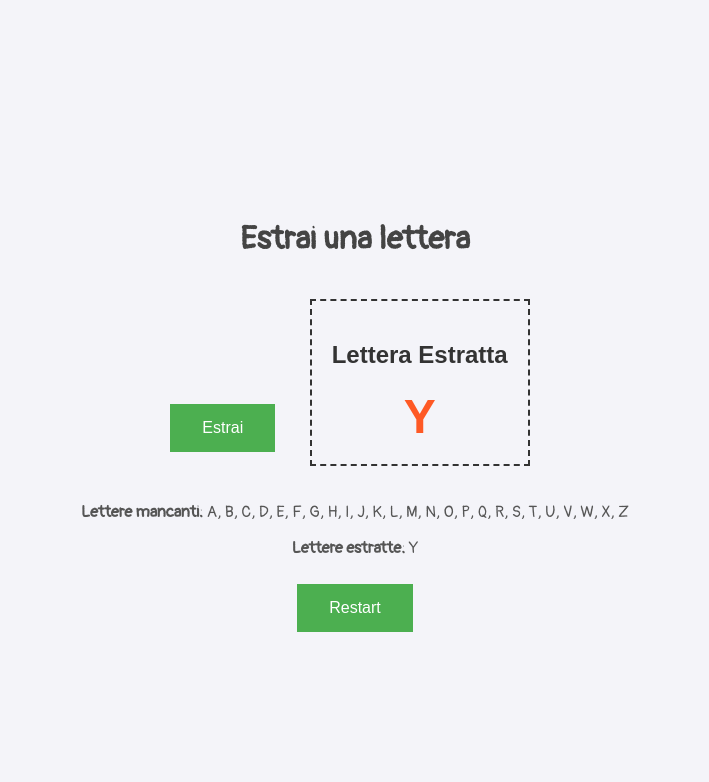
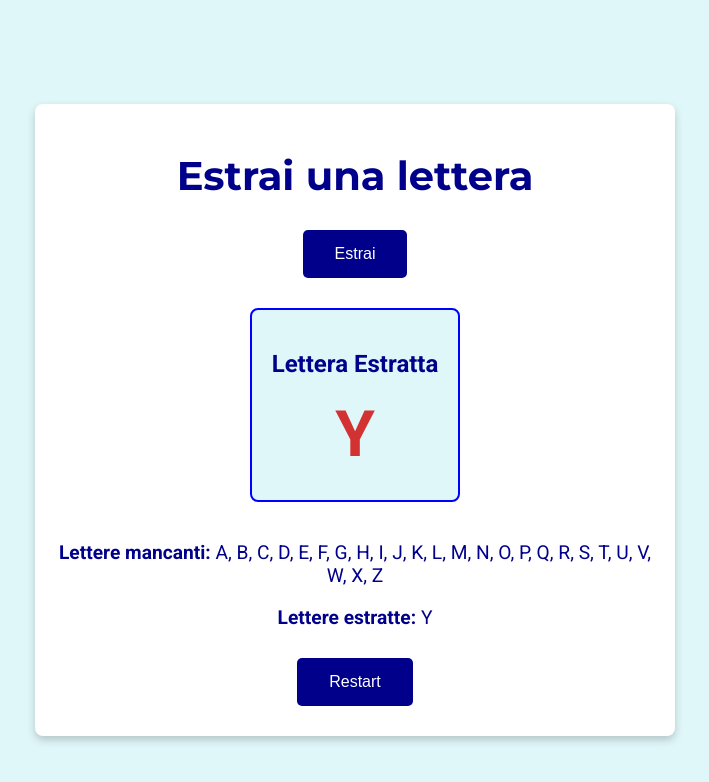
Before and after one commit to Prv2106/Random-Letters-Extractor, a plain HTML site: page index.html in a window 1280 px wide. Both pictures are taken after a click on the button "Estrai". Shown: the whole page, without its empty margins (285-994 px from the left). Drawn offline with Linux system fonts and the light colour scheme; a web font is replaced by a local one.

Commit message:
aggiornamento colori

```diff
--- a/RLE.css
+++ b/RLE.css
@@ -1,29 +1,40 @@
+@import url('https://fonts.googleapis.com/css2?family=Roboto:wght@400;700&family=Montserrat:wght@400;700&display=swap');
+
 body {
-    font-family: 'Proxima Nova', sans-serif;
+    font-family: 'Roboto', sans-serif;
     text-align: center;
-    background-color: #f4f4f9;
-    color: #333;
+    background-color: #e0f7fa;
+    color: darkblue;
     padding: 20px;
+    margin: 0;
     display: flex;
     justify-content: center;
     align-items: center;
     height: 100vh;
-    margin: 0;
 }
 
 .container {
+    display: flex;
+    flex-direction: column;
+    align-items: center;
     width: 100%;
     max-width: 600px;
+    background-color: #ffffff;
+    border-radius: 8px;
+    box-shadow: 0 4px 8px rgba(0, 0, 0, 0.2);
+    padding: 20px;
 }
 
 h1 {
-    font-family: 'Pangolin', cursive;
-    color: #444;
+    font-family: 'Montserrat', sans-serif;
+    color: darkblue;
     margin-bottom: 20px;
+    font-size: 2.5em;
+    font-weight: 700;
 }
 
 button {
-    background-color: #4CAF50;
+    background-color: darkblue;
     color: white;
     border: none;
     padding: 15px 32px;
@@ -33,23 +44,26 @@ button {
     font-size: 16px;
     margin: 10px;
     cursor: pointer;
-    transition: background-color 0.3s ease;
+    border-radius: 5px;
+    transition: background-color 0.3s ease, transform 0.3s ease;
 }
 
 button:hover {
-    background-color: #45a049;
+    background-color: blue;
+    transform: scale(1.05);
 }
 
 #letterBox {
     margin: 20px;
     padding: 20px;
-    border: 2px dashed #333;
+    border: 2px solid  blue;
+    border-radius: 8px;
+    background-color:  #e0f7fa;
     display: inline-block;
     opacity: 0;
     transform: scale(0.5);
     transition: opacity 0.5s ease, transform 0.5s ease;
-    position: relative;
-    max-height: 150px;
+    min-height: 150px;
 }
 
 #letterBox.show {
@@ -58,9 +72,9 @@ button:hover {
 }
 
 .letter {
-    font-size: 48px;
+    font-size: 4em;
     font-weight: bold;
-    color: #ff5722;
+    color: #d32f2f;
     animation: blink 1s infinite;
 }
 
@@ -69,12 +83,9 @@ button:hover {
 }
 
 .info {
-    min-height: 40px;
-}
-
-#remainingLetters, #extractedLetters {
-    font-family: 'Pangolin', cursive;
-    color: #555;
+    min-height: 60px;
+    color: darkblue;
+    font-size: 1.2em;
 }
 
 @keyframes blink {
--- a/RLE.js
+++ b/RLE.js
@@ -21,7 +21,6 @@ function extractor() {
     show_extracted.classList.remove('hidden');
 
     if (alphabet.length === 0) {
-        // b_label.classList.add('hidden');
         b_label.textContent = "Premi Restart per ricominciare";
         button.classList.add('hidden');
         show_remaining.classList.add('hidden');
@@ -34,7 +33,6 @@ function getRandomIntInRange(max) {
 
 function Restart() {
     if (alphabet.length === 0) {
-        // b_label.classList.remove('hidden');
         b_label.textContent = "Estrai una lettera";
         button.classList.remove('hidden');
         show_remaining.classList.remove('hidden');
```
Also changed, not shown: index.html (+2 -2 lines).
